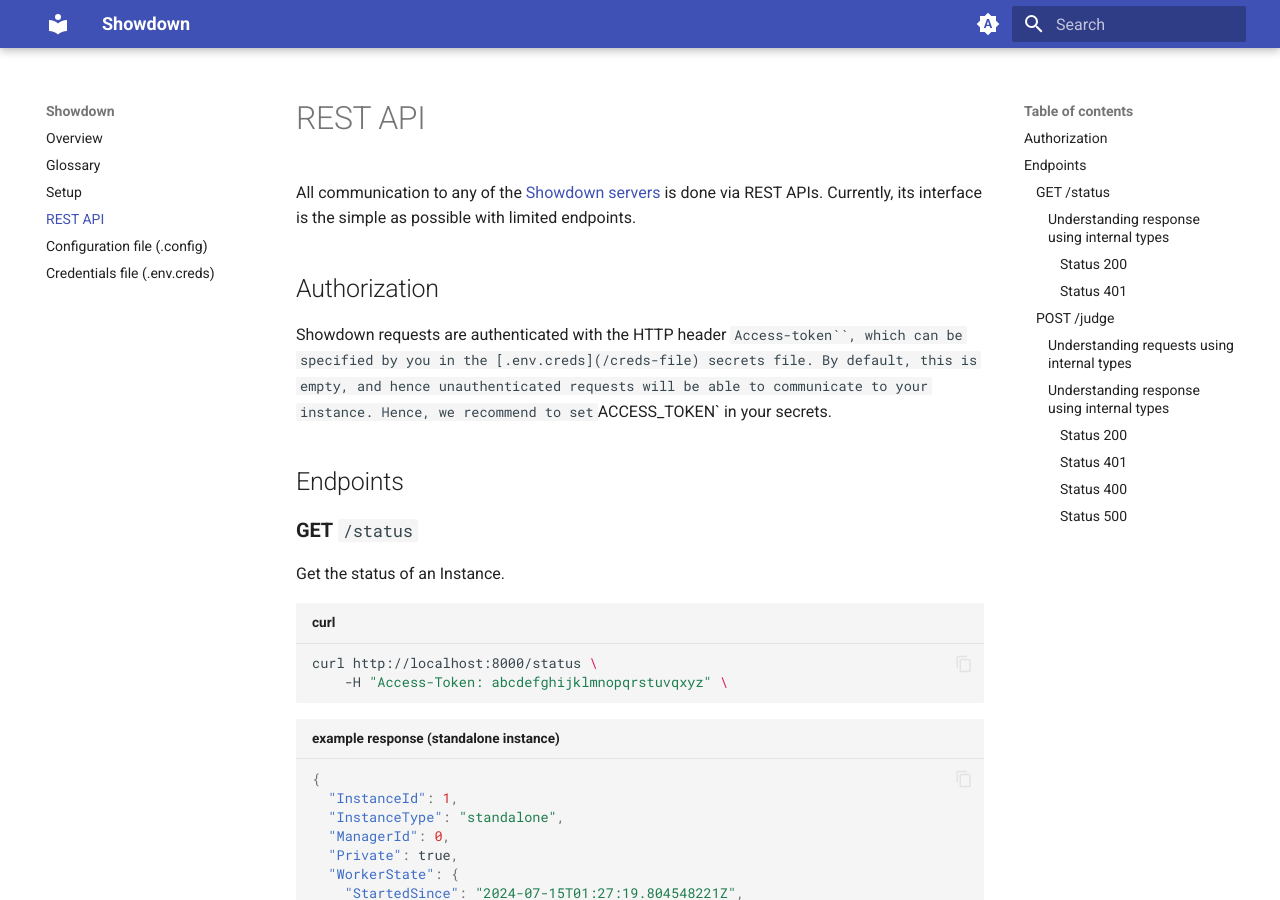
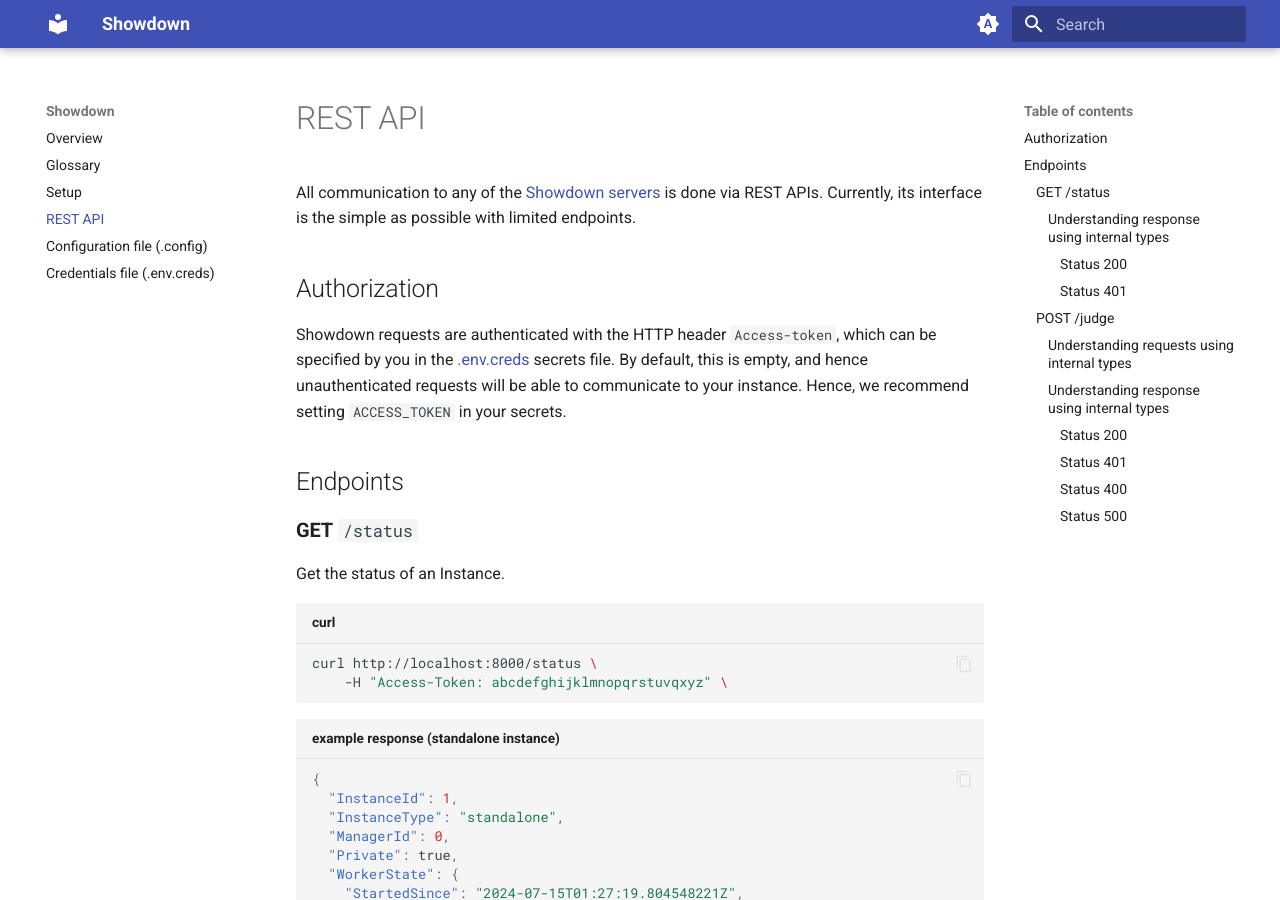
Before and after one commit to msc24x/showdown, an MkDocs documentation site: the page built from docs/docs/rest-api.md, in a window 1280 px wide and 900 px high. Built offline with MkDocs 1.6.1 and Material for MkDocs 9.7.7, drawn with Linux system fonts in a browser that asks for light colours; some of the changed text lies outside the part shown.

Commit message:
docs: fix grammar and markdown issues

````diff
--- a/docs/docs/rest-api.md
+++ b/docs/docs/rest-api.md
@@ -5,10 +5,10 @@
 endpoints.
 
 ## Authorization
-Showdown requests are authenticated with the HTTP header `Access-token``, which can be
+Showdown requests are authenticated with the HTTP header `Access-token`, which can be
 specified by you in the [.env.creds](/creds-file) secrets file. By default, this is empty,
 and hence unauthenticated requests will be able to communicate to your instance. Hence,
-we recommend to set `ACCESS_TOKEN` in your secrets.
+we recommend setting `ACCESS_TOKEN` in your secrets.
 
 ## Endpoints
 
@@ -97,7 +97,7 @@
 ```
 
 ##### Status 401
-When the HTTP header `Access-Token`` is not identified by the application.
+When the HTTP header `Access-Token` is not identified by the application.
 
 ### **POST** `/judge`
 Key endpoint to request Showdown for an execution of a process
@@ -190,10 +190,11 @@
 ```
 
 ##### Status 401
-When the HTTP header `Access-Token`` is not identified by the application.
+When the HTTP header `Access-Token` is not identified by the application.
 
 ##### Status 400
 Following are the possible self-explanatory error strings.
+
 - `Not allowed on worker instance`
 - `max active processes limit reached`
 
````
Also changed, not shown: docs/docs/setup.md (+2 -2 lines), readme.md.
